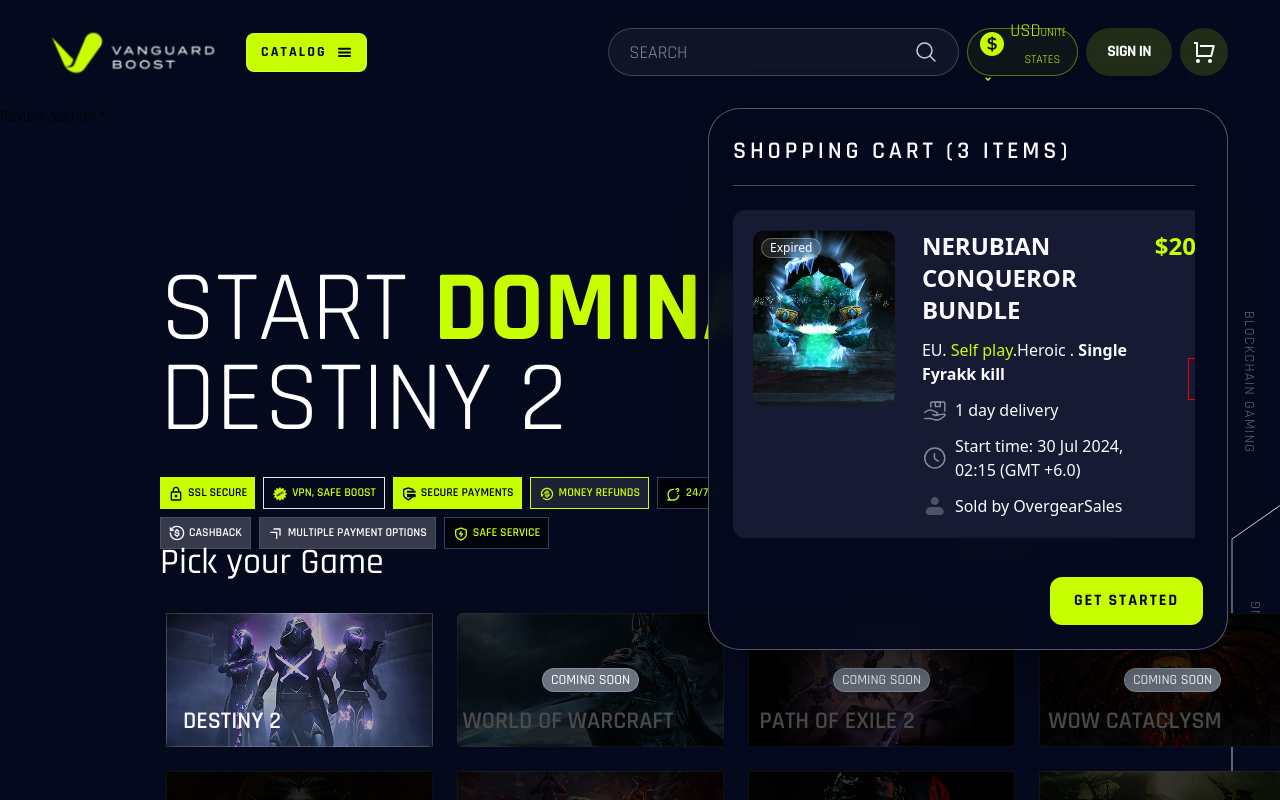
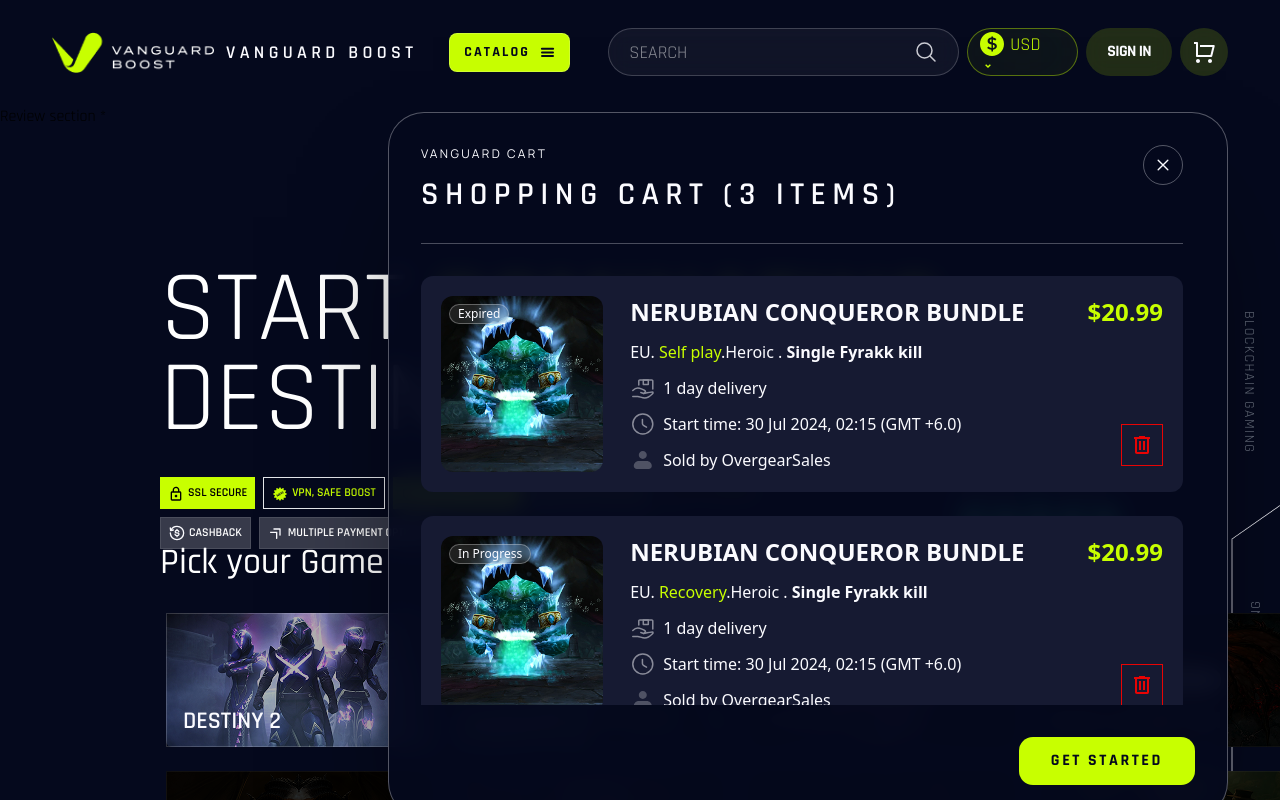
Before and after one commit to UnityeFUCD/yasirf-frontend, a React (Vite) app: page / in a window 1280 px wide. Both pictures are taken after a click on the button 1204 px from the left and 52 px from the top of the page. Shown: the top 800 px of the page. Built offline with nearby package versions, Linux system fonts and the light colour scheme.

Commit message:
feat: align navbar interactions with Figma spec

```diff
--- a/src/components/HomePageComponents/cart/CartModal.jsx
+++ b/src/components/HomePageComponents/cart/CartModal.jsx
@@ -33,59 +33,60 @@
       {menuOpen && (
         <DropdownMenuContent
           align="end"
-          sideOffset={16}
-          className="z-50 mt-4 w-[520px] max-h-[640px] overflow-hidden rounded-[32px] border border-[var(--nav-border-surface-32)] bg-[rgba(5,9,29,0.94)] p-6 text-surface shadow-[0_40px_80px_-40px_rgba(0,0,0,0.65)] backdrop-blur-nav"
+          sideOffset={20}
+          className="z-50 mt-4 w-[840px] max-h-[780px] overflow-hidden rounded-[36px] border border-[var(--nav-border-surface-32)] bg-[rgba(5,9,29,0.94)] p-8 text-surface shadow-[0_60px_120px_-45px_rgba(0,0,0,0.7)] backdrop-blur-nav"
         >
-          <ScrollArea className="max-h-[420px] pr-2">
-            <div className="space-y-6">
-              <div className="flex items-center justify-between border-b border-[var(--nav-border-surface-28)] pb-4">
-                <h2 className="text-[24px] font-nav-rajdhani font-semibold uppercase tracking-[0.16em]">
-                  shopping cart (3 items)
-                </h2>
+          <ScrollArea className="max-h-[560px] pr-3">
+            <div className="space-y-8">
+              <div className="flex items-start justify-between border-b border-[var(--nav-border-surface-28)] pb-6">
+                <div>
+                  <p className="text-[12px] font-nav-manrope uppercase tracking-[0.2em] text-surface/60">
+                    Vanguard cart
+                  </p>
+                  <h2 className="mt-2 text-[32px] font-nav-rajdhani font-semibold uppercase tracking-[0.2em]">
+                    shopping cart (3 items)
+                  </h2>
+                </div>
                 <button
                   type="button"
                   onClick={() => setMenuOpen(false)}
-                  className="text-surface/60 transition hover:text-surface"
+                  className="rounded-full border border-[var(--nav-border-surface-32)] p-2 text-surface/60 transition hover:text-surface"
                 >
-                  <IoCloseOutline size={25} />
+                  <IoCloseOutline size={22} />
                 </button>
               </div>
-              <div>
+              <div className="space-y-6">
                 <ItemCard />
-              </div>
-              <div className="space-y-4">
-                <div className="flex items-center justify-between border-b border-[var(--nav-border-surface-28)] pb-4 text-sm uppercase tracking-[0.12em] text-surface/70">
+                <div className="flex items-center justify-between rounded-[16px] border border-[var(--nav-border-surface-28)] px-5 py-4 text-sm uppercase tracking-[0.12em] text-surface/70">
                   <span>Nerubian Conqueror Bundle</span>
-                  <span className="font-nav-rajdhani text-base text-surface">$20.99</span>
+                  <span className="font-nav-rajdhani text-lg text-surface">$20.99</span>
                 </div>
-                <div className="flex items-center justify-between border-b border-[var(--nav-border-surface-28)] pb-4 text-sm uppercase tracking-[0.12em] text-surface/70">
+                <div className="flex items-center justify-between rounded-[16px] border border-[var(--nav-border-surface-28)] px-5 py-4 text-sm uppercase tracking-[0.12em] text-surface/70">
                   <span>Payment service fee</span>
-                  <span className="font-nav-rajdhani text-base text-surface">$1.00</span>
+                  <span className="font-nav-rajdhani text-lg text-surface">$1.00</span>
                 </div>
-                <div className="flex items-center justify-between border-b border-[var(--nav-border-surface-28)] pb-4 text-sm uppercase tracking-[0.12em] text-surface/70">
+                <div className="flex items-center justify-between rounded-[16px] border border-[var(--nav-border-surface-28)] px-5 py-4 text-sm uppercase tracking-[0.12em] text-surface/70">
                   <span className="flex flex-col gap-1 text-left">
                     Apply Promo
-                    <span className="flex items-center gap-2 text-[11px] normal-case">
+                    <span className="flex items-center gap-2 text-[11px] normal-case text-surface/50">
                       Points you will receive <CiCircleQuestion />
                     </span>
                   </span>
-                  <span className="font-medium">
-                    <input
-                      type="text"
-                      className="w-[140px] rounded-[12px] border border-[var(--nav-border-surface-32)] bg-[var(--nav-surface-05)] px-4 py-2 text-right text-surface placeholder:text-surface/40 focus:border-[var(--nav-border-surface-40)] focus:outline-none"
-                      placeholder="XXXX-XXXX"
-                    />
-                  </span>
+                  <input
+                    type="text"
+                    className="w-[160px] rounded-[14px] border border-[var(--nav-border-surface-32)] bg-[var(--nav-surface-05)] px-4 py-2 text-right text-surface placeholder:text-surface/30 focus:border-[var(--nav-border-surface-40)] focus:outline-none"
+                    placeholder="XXXX-XXXX"
+                  />
                 </div>
-                <div className="flex items-center justify-between border-b border-[var(--nav-border-surface-28)] pb-4 text-sm uppercase tracking-[0.12em] text-surface/90">
+                <div className="flex items-center justify-between rounded-[16px] border border-[var(--nav-border-surface-28)] px-5 py-4 text-sm uppercase tracking-[0.12em] text-surface/90">
                   <span>Subtotal</span>
-                  <span className="font-nav-rajdhani text-xl text-surface">$21.99</span>
+                  <span className="font-nav-rajdhani text-2xl text-surface">$21.99</span>
                 </div>
               </div>
             </div>
           </ScrollArea>
-          <div className="mt-6 flex items-center justify-end">
-            <Button className="rounded-[12px] px-6 py-3 font-nav-rajdhani text-base font-bold uppercase tracking-[0.12em] text-ink">
+          <div className="mt-8 flex items-center justify-end">
+            <Button className="rounded-[14px] px-8 py-3 font-nav-rajdhani text-base font-bold uppercase tracking-[0.16em] text-ink">
               get started
             </Button>
           </div>
--- a/src/components/Navbar/Navbar.tsx
+++ b/src/components/Navbar/Navbar.tsx
@@ -1,6 +1,8 @@
 import { Fragment, useState } from "react";
 
 import logo from "@/assets/images/logo/logo.png";
+import { useEffect, useState } from "react";
+
 import { CartModal } from "@/components/HomePageComponents/cart/CartModal";
 import {
   DropdownMenu,
@@ -16,8 +18,7 @@
   SelectTrigger,
   SelectValue,
 } from "@/components/ui/select";
-import { currencyData } from "@/lib/StaticData";
-import { navbarData } from "@/lib/StaticData";
+import { currencyData, navbarData } from "@/lib/StaticData";
 import { ScrollArea } from "@/components/ui/scroll-area";
 
 const ICONS = {
@@ -109,7 +110,7 @@
 );
 
 const NavCurrencySelector = () => {
-  const initialCurrency = currencyData?.[0]?.currency ?? "USD";
+  const initialCurrency = currencyData?.[0]?.currency?.toLowerCase() ?? "usd";
   const [value, setValue] = useState(initialCurrency);
 
   return (
@@ -127,8 +128,8 @@
               className="h-6 w-6"
             />
             <SelectValue
-              placeholder={initialCurrency}
-              className="tracking-[0.08em] text-[color:var(--color-accent-lime)]"
+              placeholder={initialCurrency.toUpperCase()}
+              className="uppercase tracking-[0.12em] text-[color:var(--color-accent-lime)]"
             />
           </span>
           <img
@@ -145,16 +146,15 @@
       >
         {currencyData
           ?.map((data) => {
-            if (!data?.currency) return null;
-            const code = data.currency.toUpperCase();
+            const option = data?.currency?.toLowerCase();
+            if (!option) return null;
             return (
               <SelectItem
-                key={code}
-                value={code}
-                className="my-[2px] flex h-10 items-center justify-between rounded-[12px] px-4 text-[14px] font-nav-rajdhani uppercase tracking-[0.12em] text-[color:var(--color-accent-lime)] transition data-[highlighted]:bg-[var(--nav-accent-08)] data-[highlighted]:text-[color:var(--color-accent-lime)] data-[state=checked]:bg-[var(--nav-accent-08)] data-[state=checked]:text-ink"
+                key={option}
+                value={option}
+                className="my-[2px] flex h-10 items-center justify-center rounded-[12px] text-[16px] font-nav-rajdhani uppercase tracking-[0.12em] text-[color:var(--color-accent-lime)] transition data-[highlighted]:bg-[var(--nav-accent-08)] data-[highlighted]:text-[color:var(--color-accent-lime)] data-[state=checked]:bg-[var(--nav-accent-08)] data-[state=checked]:text-ink"
               >
-                <span>{code}</span>
-                <span className="text-xs text-surface/50">{data.country}</span>
+                {data.currency.toUpperCase()}
               </SelectItem>
             );
           })
@@ -165,6 +165,18 @@
 };
 
 const Navbar = () => {
+  const [scrolled, setScrolled] = useState(false);
+
+  useEffect(() => {
+    const handleScroll = () => {
+      setScrolled(window.scrollY > 40);
+    };
+
+    handleScroll();
+    window.addEventListener("scroll", handleScroll, { passive: true });
+    return () => window.removeEventListener("scroll", handleScroll);
+  }, []);
+
   return (
     <nav className="flex items-center px-[52px] pt-[28px] pb-[29px] text-surface">
       <a href="/" className="flex items-center" aria-label="Vanguard Boost home">
@@ -174,6 +186,11 @@
           className="h-[41px] w-auto"
           loading="lazy"
         />
+        <span
+          className={`ml-3 font-nav-rajdhani text-[18px] font-semibold uppercase tracking-[0.24em] text-surface transition-opacity duration-200 ${scrolled ? "opacity-0" : "opacity-100"}`}
+        >
+          Vanguard Boost
+        </span>
       </a>
 
       <NavCatalog />
```
